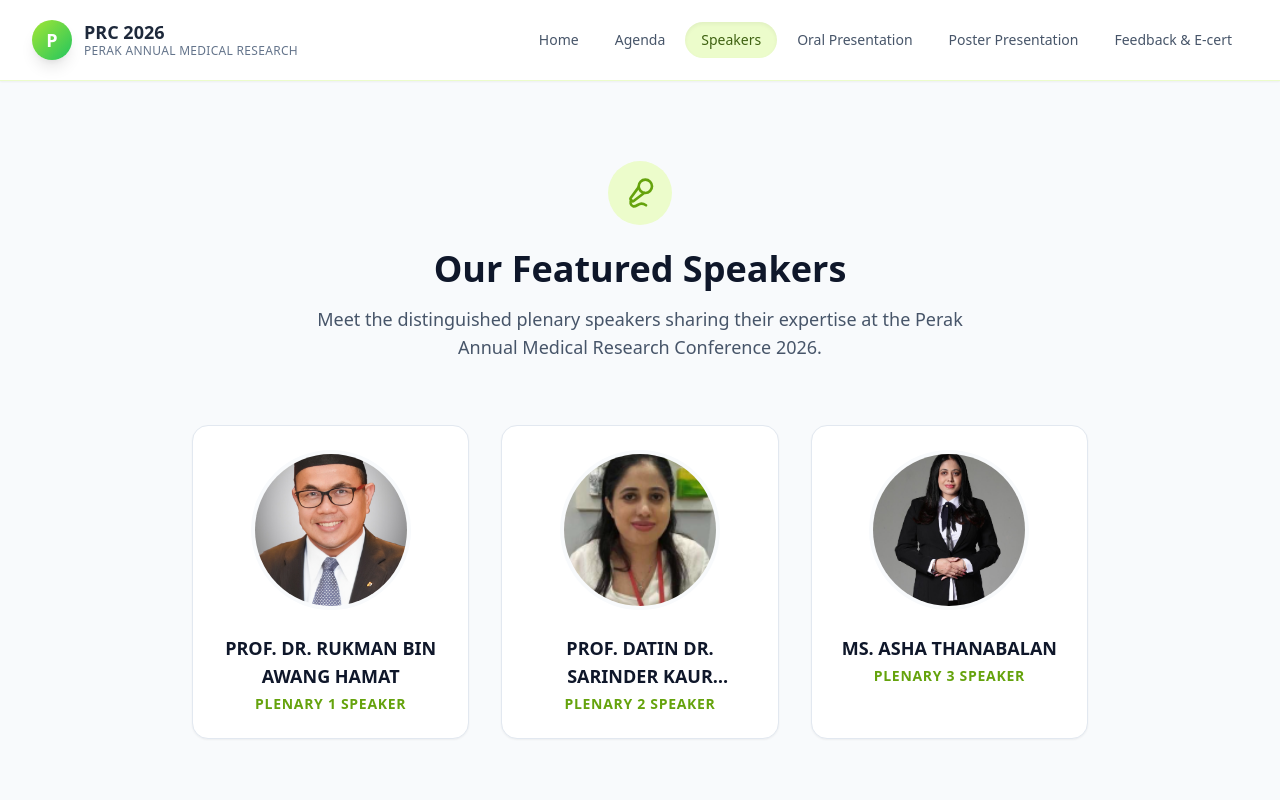
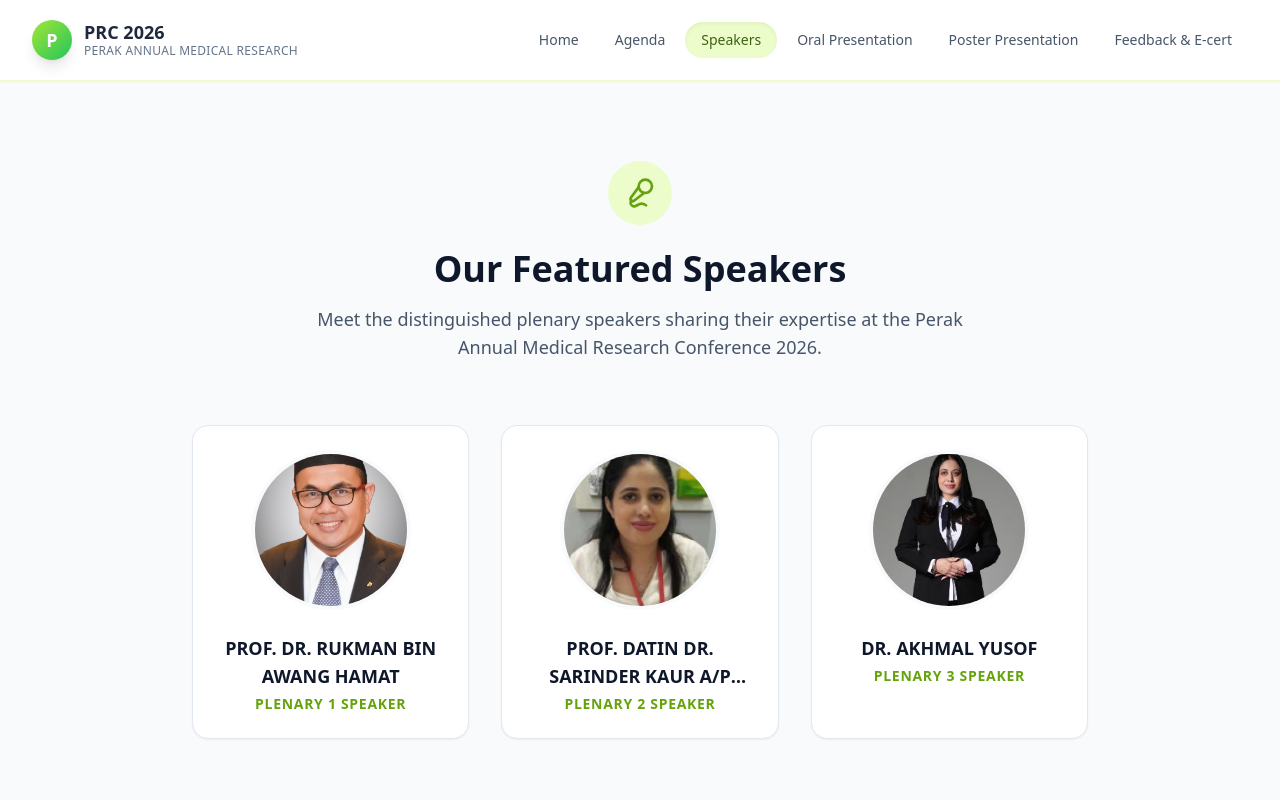
Before and after one commit to limxj1985/-limxj1985-Work, a React (Vite) app: page /#/speakers in a window 1280 px wide. Shown: the top 800 px of the page. Built offline with nearby package versions, Linux system fonts and the light colour scheme.

Commit message:
Update Speakers.tsx

```diff
--- a/pages/Speakers.tsx
+++ b/pages/Speakers.tsx
@@ -20,12 +20,12 @@ const Speakers: React.FC = () => {
       image: RukmanPhoto,
     },
     {
-      name: "PROF. DATIN DR. SARINDER KAUR DHILLON",
+      name: "PROF. DATIN DR. SARINDER KAUR A/P KASHMIR SINGH",
       role: "Plenary 2 Speaker",
       image: SarinderPhoto,
     },
     {
-      name: "MS. ASHA THANABALAN",
+      name: "DR. AKHMAL YUSOF",
       role: "Plenary 3 Speaker",
       image: AshaPhoto,
     },
```
